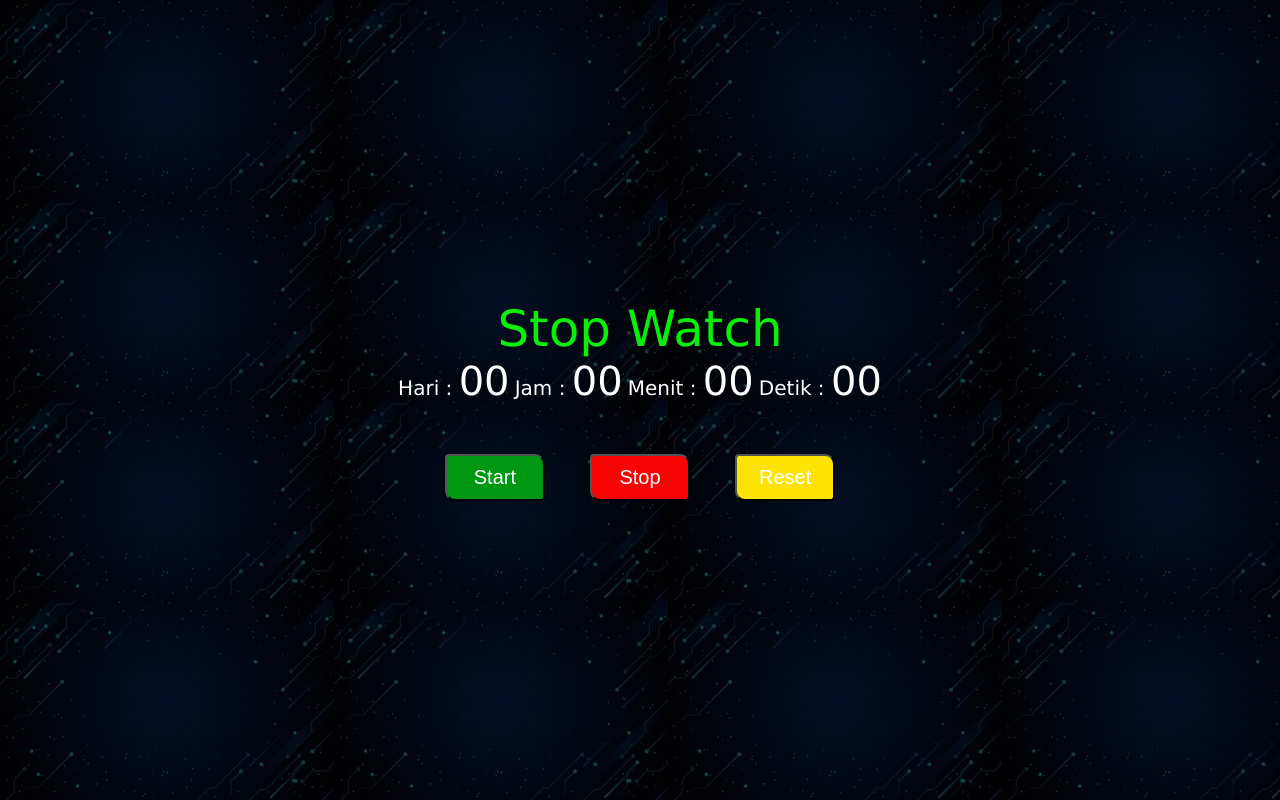
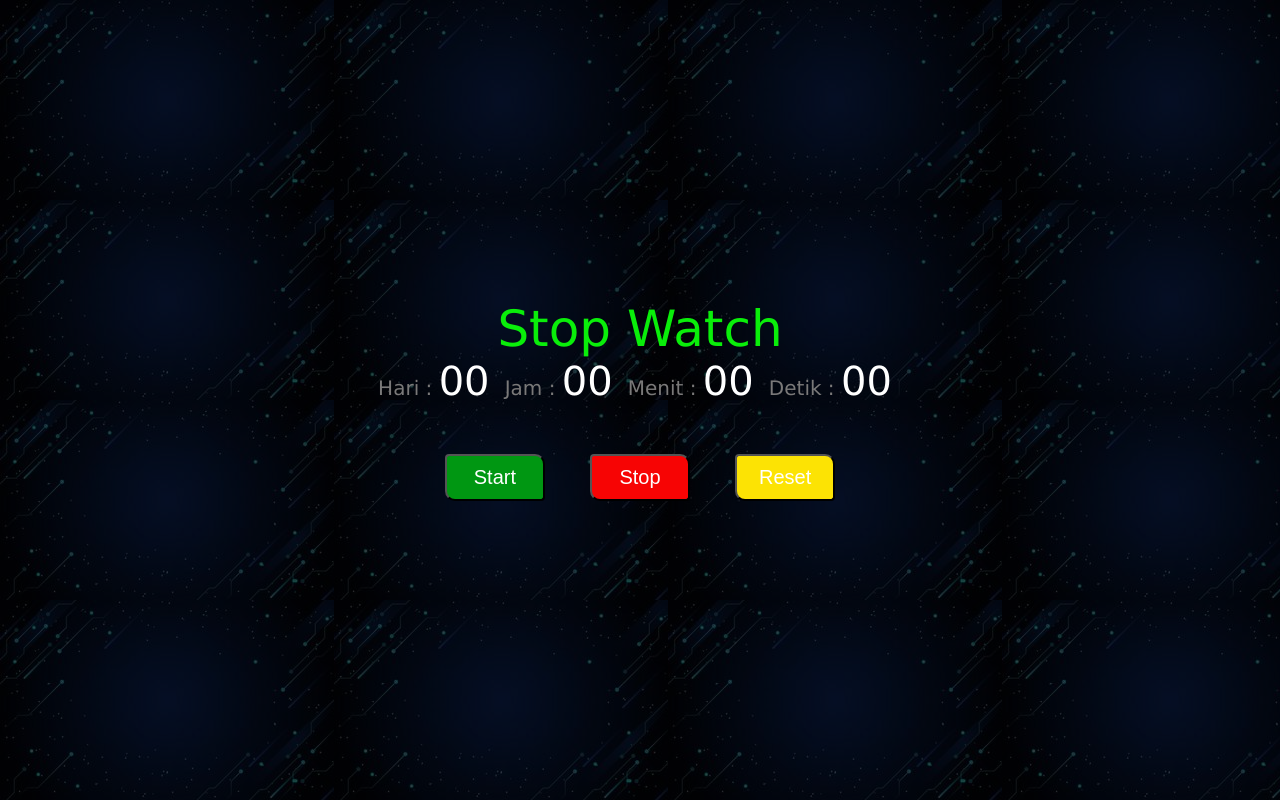
Before and after one commit to sapikwaidi/stopwatch.github.io, a plain HTML site: page index.html in a window 1280 px wide. Drawn offline with Linux system fonts and the light colour scheme.

Commit message:
add class txt

```diff
--- a/index.html
+++ b/index.html
@@ -11,14 +11,26 @@
     <div class="container">
         <span class="judul">Stop Watch</span>
         <div id="time">
+            <div class="batas-kanan">
                 <span class="txt">Hari : </span>
                 <span class="digit" id="hr">00</span>
+            </div>
+
+            <div class="batas-kanan">
                 <span class="txt">Jam : </span>
                 <span class="digit" id="min">00</span>
+            </div>
+
+            <div class="batas-kanan">
                 <span class="txt">Menit : </span>
                 <span class="digit" id="sec">00</span>
+            </div>
+
+            <div class="batas-kanan">
                 <span class="txt">Detik : </span>
             <span class="digit" id="count">00</span>
+            </div>
+
         </div>
         <div id="buttons">
             <button class="btn" id="start">Start</button>
--- a/style.css
+++ b/style.css
@@ -3,6 +3,10 @@ body {
 	margin: 0;
 	font-family: verdana;
     background-image: url('it.jpg');
+}
+div{
+    padding: 0;
+	margin: 0;
 }
 
 .container {
@@ -29,8 +33,16 @@ body {
     transition: 0.5s;
 }
 
-.txt, .digit, .btn{
+.digit, .btn{
     color: white;
+}
+
+.txt{
+    color: rgb(122, 121, 121);
+}
+
+div .batas-kanan{
+    display: inline-block;
 }
 
 #start {
@@ -74,6 +86,10 @@ body {
         font-size: 20px;
         font-weight: 500;
     }
+
+    div .batas-kanan{
+        margin-right: 10px;
+    }
 }
 
 /* Jika ukuran layar lebar 600px atau kurang, setel ukuran font <div> menjadi 30px*/
@@ -105,4 +121,8 @@ body {
         font-size: 10px;
         font-weight: 250;
     }
+
+    div .batas-kanan{
+        margin-right: 5px;
+    }
 }
```
Lines whose indentation alone changed are shown as unchanged.
